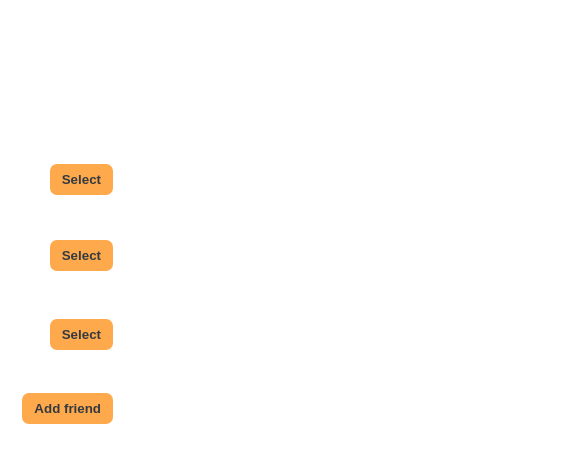
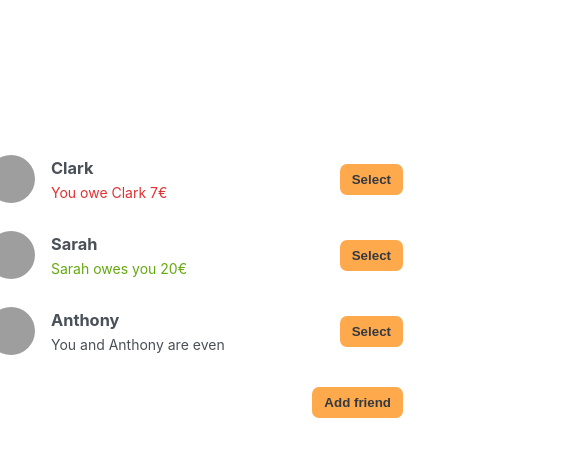
Before and after one commit to mohdShahwan/eat-n-split, a React (Create React App) app: page / in a window 390 px wide. Shown: the top 462 px of the page, 585 px wide, since content can reach past the window. Built offline with nearby package versions, Linux system fonts and the light colour scheme; grey boxes are pictures that could not be loaded.

Commit message:
Responsive as much as possible

```diff
--- a/src/components/FriendsList.js
+++ b/src/components/FriendsList.js
@@ -2,7 +2,6 @@ import { Friend } from "./Friend";
 
 export function FriendsList({ friendsList, onSelect, selectedFriend }) {
   return (
-    <div className="sidebar">
     <ul>
       {friendsList.map((friend) => (
         <Friend
@@ -13,6 +12,5 @@ export function FriendsList({ friendsList, onSelect, selectedFriend }) {
         />
       ))}
     </ul>
-    </div>
   );
 }
--- a/src/index.css
+++ b/src/index.css
@@ -31,6 +31,13 @@ body {
   grid-template-columns: 34rem 44rem;
   column-gap: 4rem;
   align-items: start;
+}
+
+@media (max-width: 840px) {
+  .app {
+    grid-template-columns: 44rem;
+    grid-template-rows: 1fr 1fr;
+  }
 }
 
 .button {
```
Lines whose indentation alone changed are shown as unchanged.
